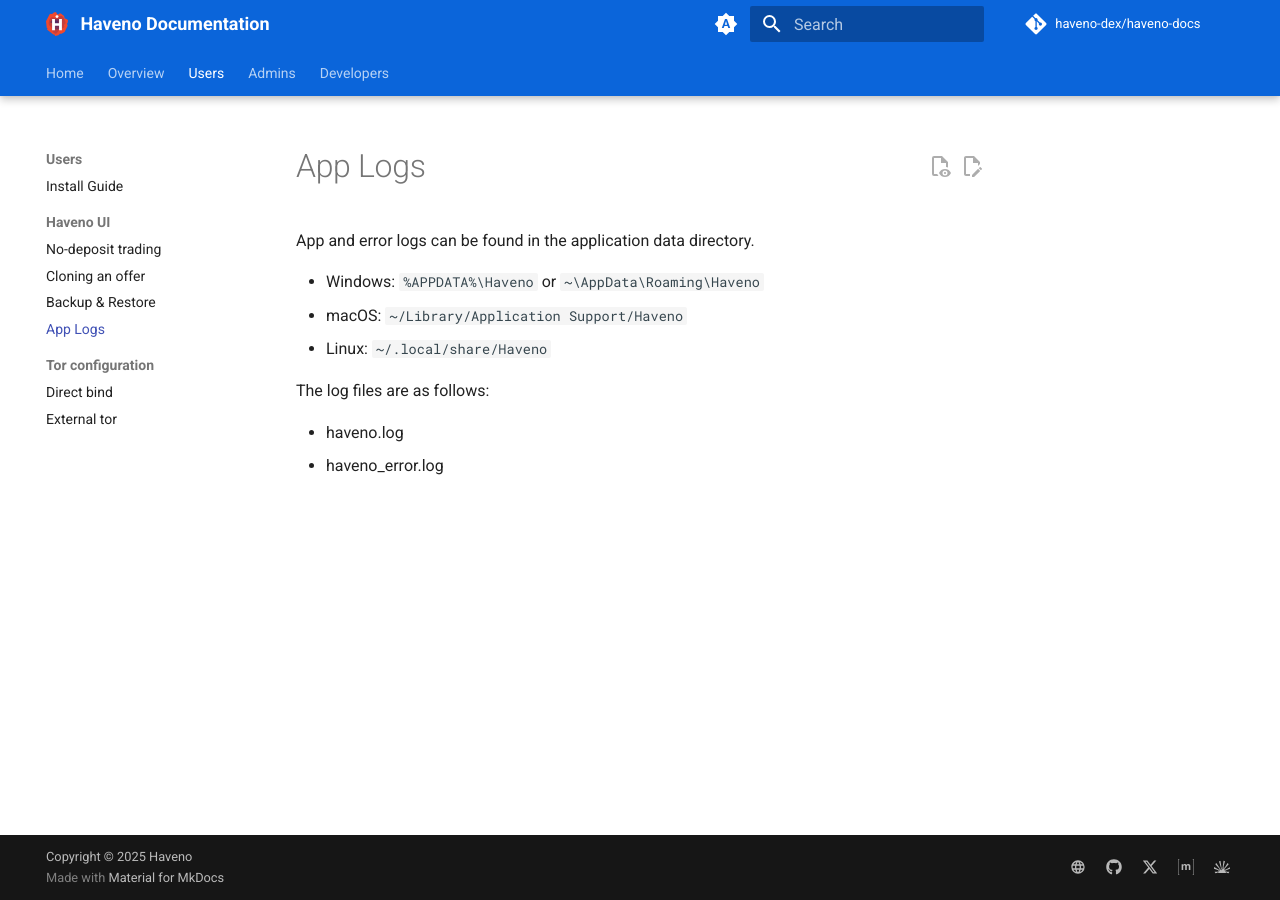
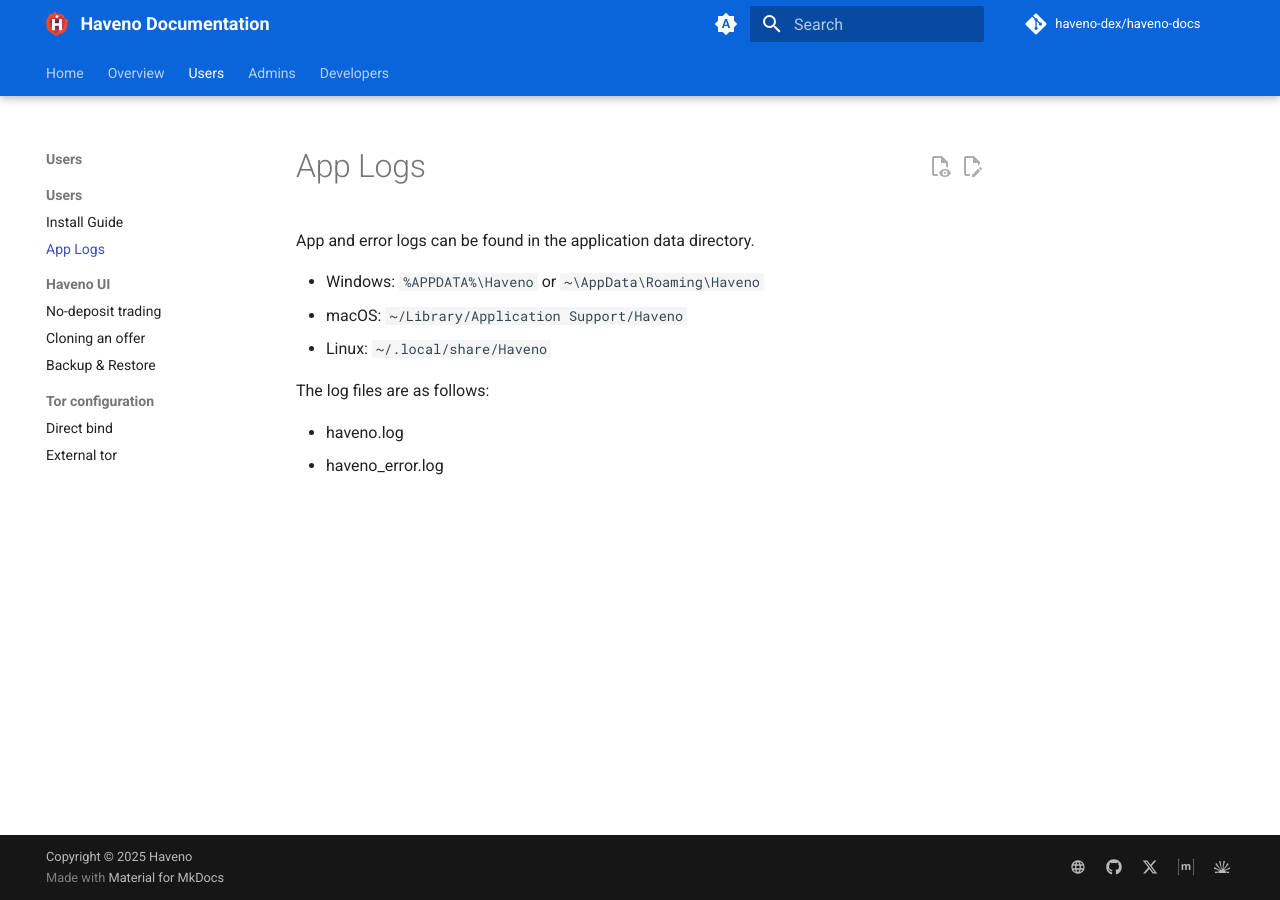
Before and after one commit to haveno-dex/haveno-docs, an MkDocs documentation site: the page built from docs/users/logs.md, in a window 1280 px wide. Built offline with MkDocs 1.6.1 and Material for MkDocs 9.7.7, drawn with Linux system fonts in a browser that asks for light colours; plug-ins that fetch from the network failed and are left out; comment, search, counter and statistics services are not loaded; the version menu is left out; some of the changed lines change nothing that is shown.

Commit message:
move app logs under users section (#83)

```diff
--- a/mkdocs.yml
+++ b/mkdocs.yml
@@ -140,12 +140,13 @@
       - Zelle: 'overview/payment_methods/Zelle.md'
     - Account limits: 'overview/account_limits.md'
 - Users:
-  - Install Guide: 'users/install_guide.md'
+  - Users:
+    - Install Guide: 'users/install_guide.md'
+    - App Logs: 'users/logs.md'
   - Haveno UI:
     - No-deposit trading: 'users/haveno-ui/no_deposit.md'
     - Cloning an offer: 'users/haveno-ui/cloning_an_offer.md'
     - Backup & Restore: 'users/haveno-ui/backup_and_restore.md'
-    - App Logs: 'users/haveno-ui/logs.md'
   - Tor configuration:
     - Direct bind: 'users/tor-config/direct-bind-tor.md'
     - External tor: 'users/tor-config/external-tor-usage.md'
```
Also changed, not shown: docs/users/logs.md (renamed from docs/users/haveno-ui/logs.md).
